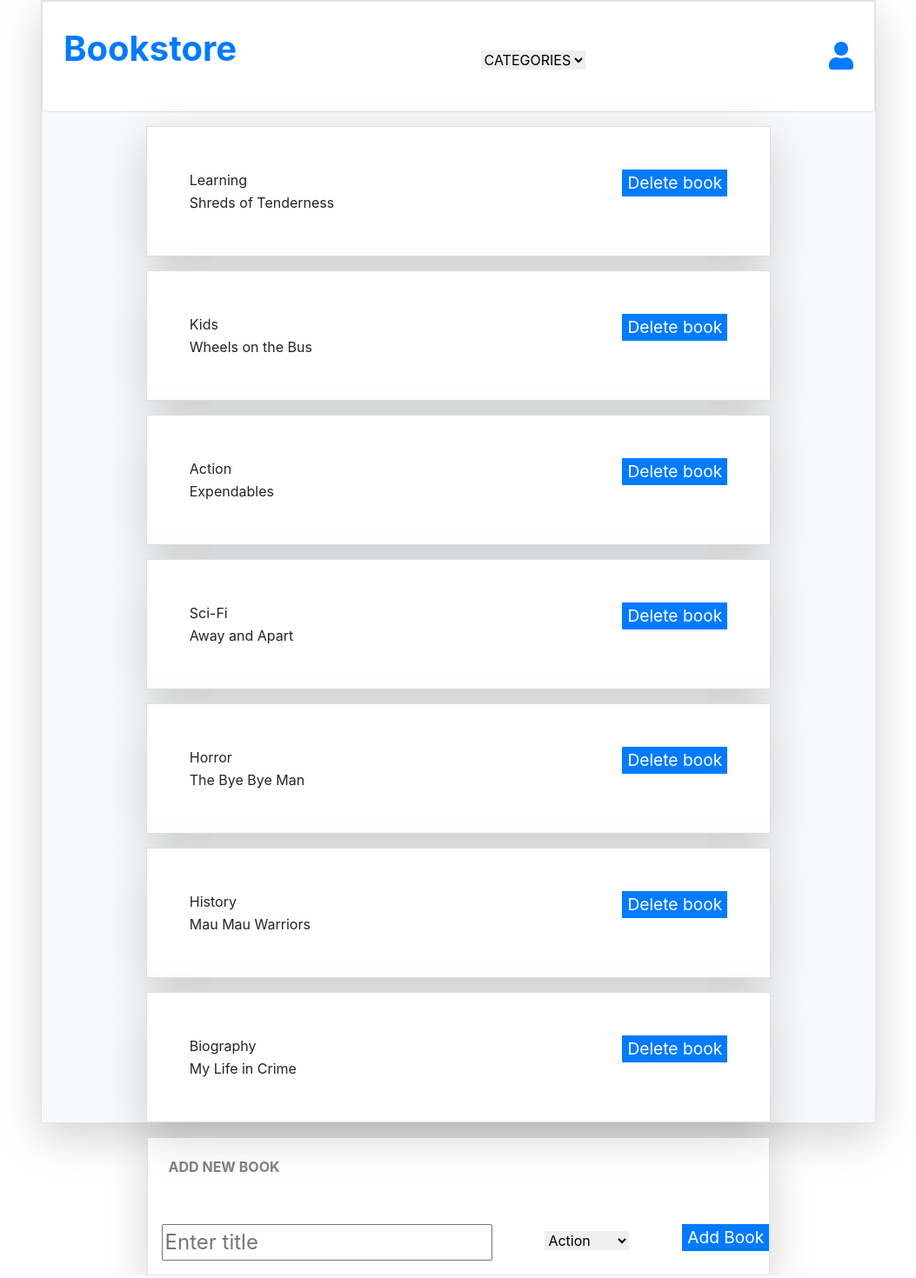
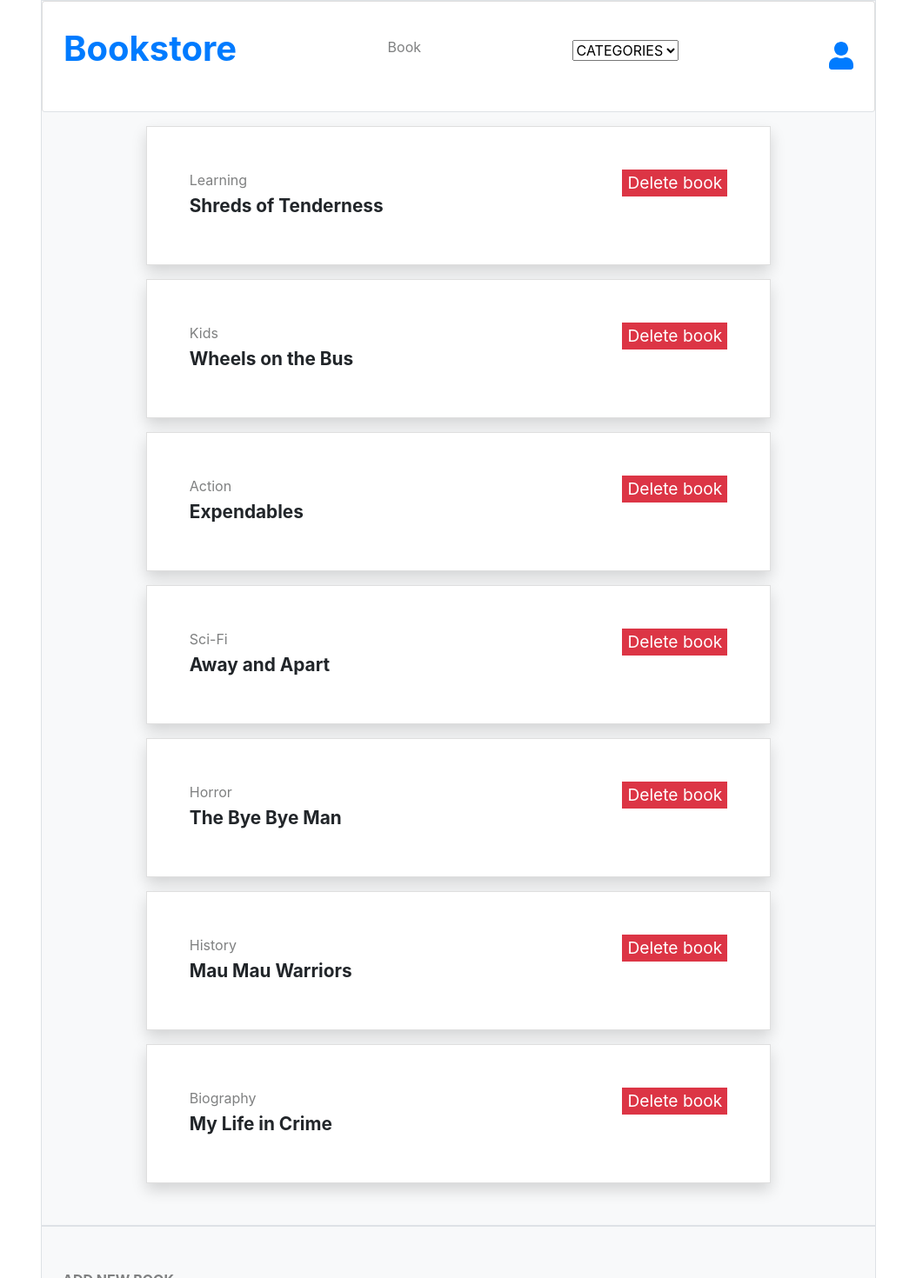
Before and after one commit to mbabaliiryn/react-book-store, a React (Create React App) app: page / in a window 1280 px wide. Shown: the top 1470 px of the page at 87% size, without its empty margins (113-1166 px from the left). Built offline with nearby package versions, Linux system fonts and the light colour scheme.

Commit message:
Finish up on styling

```diff
--- a/src/components/Book.js
+++ b/src/components/Book.js
@@ -1,14 +1,14 @@
 /* eslint-disable react/prop-types */
 import React from 'react';
 import PropTypes from 'prop-types';
-// import '../styles/book.css';
+import '../styles/Book.css';
 
 const Book = ({ book, handleBookRemove }) => (
 
-  <tr className=" card table-row rounded-0 w-75 ml-auto mr-auto mt-3 shadow-lg bg-white">
+  <tr className=" card table-row rounded-0 w-75 ml-auto mr-auto mt-3 shadow bg-white">
     <div className="d-flex justify-content-between">
       <div className="d-flex flex-column p-5">
-        <td>
+        <td className="book-category">
           {' '}
           {book.category}
           {' '}
@@ -19,9 +19,9 @@ const Book = ({ book, handleBookRemove }) => (
           {' '}
         </td>
       </div>
-      <div className="">
+      <div>
         <td>
-          <button className=" button mt-5 mr-5 bg-primary text-white" type="button" onClick={() => handleBookRemove(book.id)}>Delete book</button>
+          <button className=" button mt-5 mr-5 bg-danger text-white" type="button" onClick={() => handleBookRemove(book.id)}>Delete book</button>
         </td>
       </div>
     </div>
--- a/src/components/CategoryFilter.js
+++ b/src/components/CategoryFilter.js
@@ -4,7 +4,7 @@ import categories from '../constant/category';
 
 const CategoryFilter = ({ handleChange }) => (
   <div>
-    <select name="category" onChange={handleChange}>
+    <select name="category" className= "category-title" onChange={handleChange}>
       <option value="ALL">CATEGORIES</option>
       { categories.map(category => (
         <option key={category} value={category}>
--- a/src/containers/BooksForm.js
+++ b/src/containers/BooksForm.js
@@ -49,8 +49,8 @@ class BooksForm extends React.Component {
   render() {
     const { title, category } = this.state;
     return (
-      <div className="form  shadow-lg bg-white  ml-auto mr-auto mt-3 border bg-white shadow-lg">
-        <h1 className="add-book mt-4 ml-4">ADD NEW BOOK</h1>
+      <div className="form w-75 ml-auto border mr-auto pb-5 bg-light">
+        <h1 className="add-book mt-1 pt-5 ml-4">ADD NEW BOOK</h1>
         <form onSubmit={this.handleSubmit}>
           <div className="d-flex justify-content-between">
             <div className="form-group">
@@ -61,19 +61,22 @@ class BooksForm extends React.Component {
                 value={title}
                 name="title"
                 placeholder="Enter title"
-                className=" enter-title mt-5 ml-3"
+                className=" enter-title mt-3 ml-3"
               />
             </div>
-            <div className=" p-4">
-              <select name="category" value={category} onChange={this.handleChange} id="category">
-                { categories.map(category => (
-                  <option key={category}>
-                    { category }
-                  </option>
+            <div className="">
+
+              <select className = "border mt-3 p-1" name="category" value={category} onChange={this.handleChange} id="category">
+
+              <option value="ALL">CATEGORIES</option>
+              { categories.map(category => (
+                <option key={category} value={category}>
+                  { category }
+                </option>
                 ))}
               </select>
             </div>
-            <input className="button mt-5 bg-primary text-white h-25" type="submit" name="Add Book" value="Add Book" />
+            <input className="button mt-3 bg-primary text-white h-25 mr-2" type="submit" name="Add Book" value="Add Book" />
           </div>
         </form>
       </div>
--- a/src/containers/BooksList.js
+++ b/src/containers/BooksList.js
@@ -21,10 +21,11 @@ const BooksList = ({
   const filteredBooks = () => (filter === 'ALL' ? books : books.filter(book => book.category === filter));
 
   return (
-    <div className="main w-75 m-auto border bg-light shadow-lg ">
+    <div className="main w-75 m-auto border bg-light pb-5">
       <div className="main-container card border-bottom ">
         <div className="d-flex justify-content-between p-4 text-primary">
           <div className="title"> Bookstore</div>
+          <span className="mt-3 title-book">Book</span>
           <CategoryFilter handleChange={handleFilterChange} />
           <div className="image-container">
             <FontAwesomeIcon icon={faUser} />
--- a/src/styles/Book.css
+++ b/src/styles/Book.css
@@ -5,10 +5,18 @@
 
 .book-title {
   font-weight: bold;
-  font-size: 1.2rem;
+  font-size: 1.3rem;
   }
 
 .button {
   border: none;
   font-size: 1.2rem;
 }
+
+.category-title {
+  margin-top: 20px;
+}
+
+.book-category {
+  color: #7f8081;
+}
--- a/src/styles/BooksForm.css
+++ b/src/styles/BooksForm.css
@@ -1,23 +1,16 @@
-.form {
-    width: 56%;
-  }
-
-  .add-book {
+.add-book {
     color: #7f8081;
     font-size: 1rem;
     font-weight: bold;
   }
 
 .enter-title {
-  font-size: 1.5rem;
+  font-size: 1rem;
+  width: 400px;
+  margin-right: 2em;
 }
 
 .button {
-    border: none;
     font-size: 1.2rem;
+    margin-left: 2em;
 }
-
-select {
-  border: none;
-  margin-top: 2em;
-}
--- a/src/styles/BooksList.css
+++ b/src/styles/BooksList.css
@@ -11,3 +11,7 @@
   margin-top: 15px;
   font-size: 2rem;
 }
+
+.title-book {
+  color: #7f8081;
+}
```
